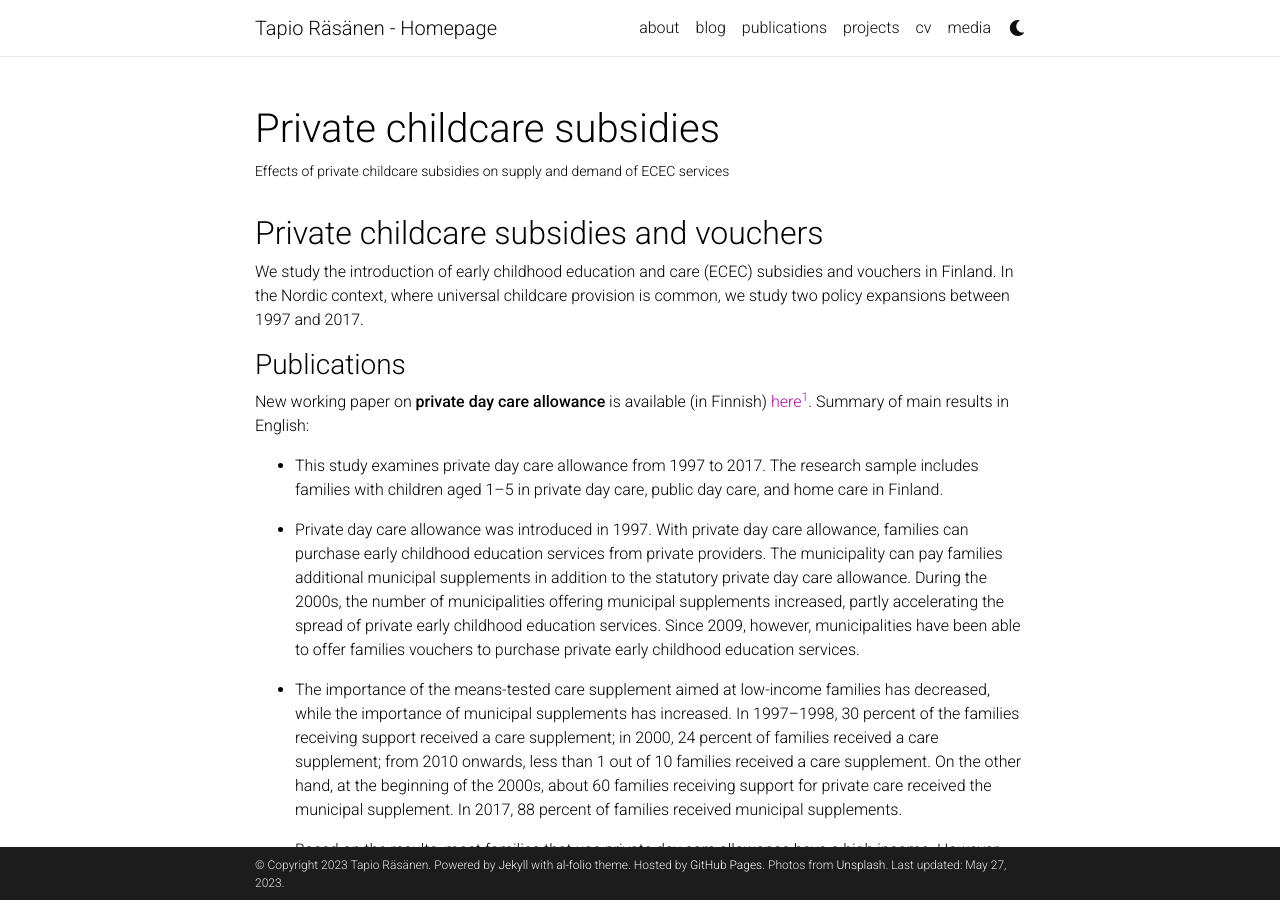
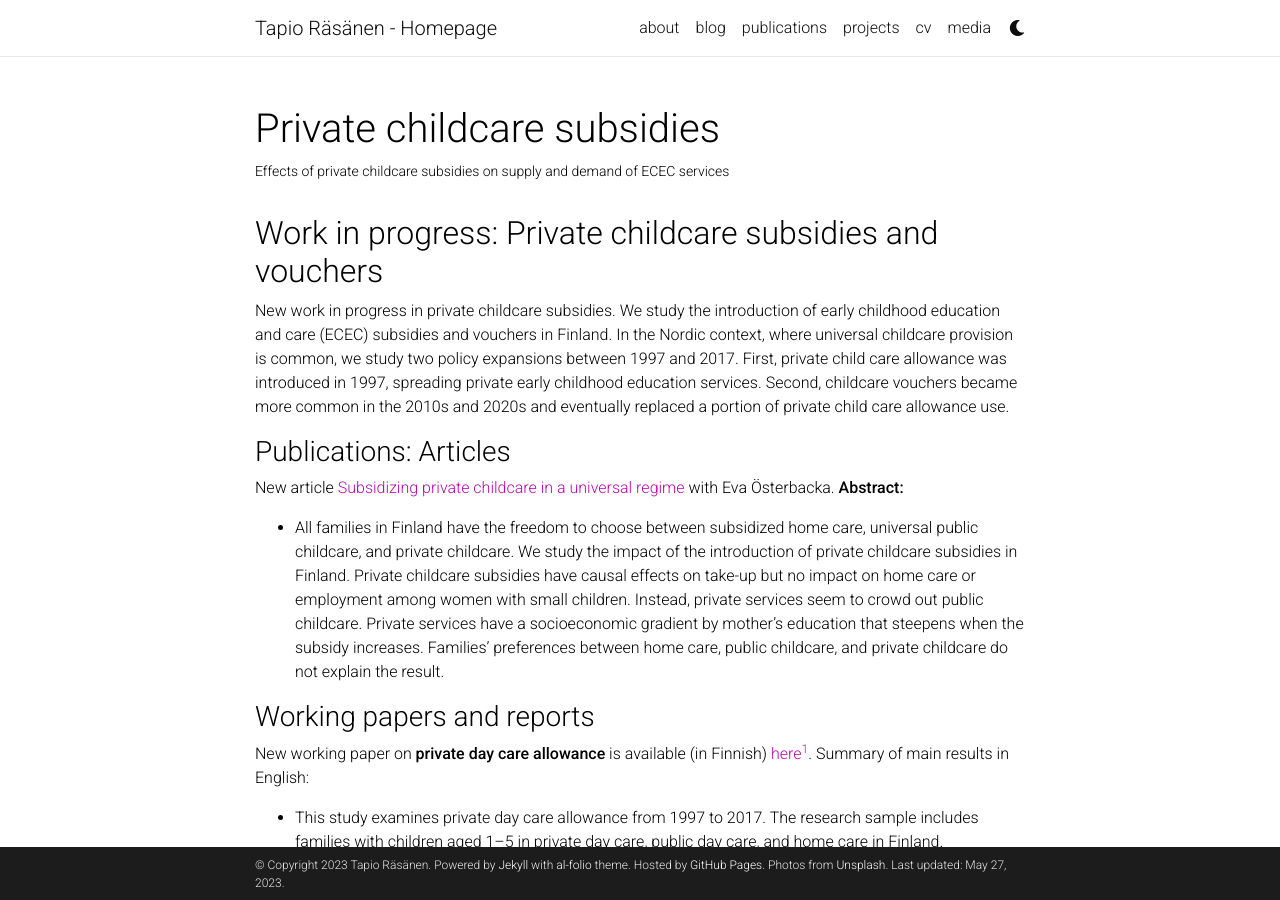
Before and after one commit to RasanenTapio/RasanenTapio.github.io, a Jekyll site: the page built from _projects/5_project.md, in a window 1280 px wide and 900 px high. Built offline with Jekyll 4.4.1, drawn with Linux system fonts in a browser that asks for light colours; comment, search, counter and statistics services are not loaded; a style sheet for code colours, icons or effects is not loaded.

Commit message:
Updated work in progress
Updated work in progress and links

```diff
--- a/_bibliography/papers.bib
+++ b/_bibliography/papers.bib
@@ -6,6 +6,8 @@
 	copyright = {All rights reserved},
 	isbn = {978-952-284-154-4},
 	url = {https://helda.helsinki.fi/handle/10138/353434},
+	html = {https://helda.helsinki.fi/handle/10138/353434},
+	blog = {https://tutkimusblogi.kela.fi/arkisto/6385},
 	abstract = {Tässä tutkimuksessa tarkastellaan yksityisen hoidon tuen kehitystä tukimuodon käyttöön-otosta vuonna 1997 vuoteen 2017. Tutkimusaineiston muodostavat 1–5-vuotiaiden lasten perheet, joiden kaikki lapset ovat siirtyneet kodin ulkopuoliseen hoitoon, joko kunnalliseen tai yksityiseen varhaiskasvatukseen. Tutkimuksessa selvitetään millaiset perheet käyttävät yksityisen hoidon tukea sekä yksityisen hoidon tuella hankittujen yksityisten varhaiskasvatuspalveluiden hintaa perheille. Lisäksi tutkimuksessa arvioidaan yksityisen hoidon tuelle hallituksen esityksessä HE 208/1996 asetettujen tavoitteiden toteutumista.
 Yksityisen hoidon tuki otettiin käyttöön vuonna 1997. Yksityisen hoidon tuella perheet voivat ostaa varhaiskasvatuspalveluita yksityisiltä palveluntuottajilta. Kunta voi halutessaan maksaa perheille kuntalisää yksityisen hoidon tuen lakisääteisten osien, hoitorahan ja hoitolisän, li-säksi. 2000-luvun aikana kuntalisää tarjoavien kuntien lukumäärä kasvoi, mikä osittain no-peutti yksityisten varhaiskasvatuspalveluiden yleistymistä. Vuodesta 2009 lähtien kunnat ovat voineet tarjota perheille palveluseteliä yksityisten varhaiskasvatuspalveluiden ostamiseen.
 
--- a/_projects/5_project.md
+++ b/_projects/5_project.md
@@ -7,11 +7,17 @@ importance: 1
 category: family policies
 ---
 
-## Private childcare subsidies and vouchers
+## Work in progress: Private childcare subsidies and vouchers
 
-We study the introduction of early childhood education and care (ECEC) subsidies and vouchers in Finland. In the Nordic context, where universal childcare provision is common, we study two policy expansions between 1997 and 2017.
+New work in progress in private childcare subsidies. We study the introduction of early childhood education and care (ECEC) subsidies and vouchers in Finland. In the Nordic context, where universal childcare provision is common, we study two policy expansions between 1997 and 2017. First, private child care allowance was introduced in 1997, spreading private early childhood education services. Second, childcare vouchers became more common in the 2010s and 2020s and eventually replaced a portion of private child care allowance use.
 
-### Publications
+### Publications: Articles
+
+New article [Subsidizing private childcare in a universal regime](https://link.springer.com/article/10.1007/s11150-023-09657-7) with Eva Österbacka. **Abstract:**
+
+* All families in Finland have the freedom to choose between subsidized home care, universal public childcare, and private childcare. We study the impact of the introduction of private childcare subsidies in Finland. Private childcare subsidies have causal effects on take-up but no impact on home care or employment among women with small children. Instead, private services seem to crowd out public childcare. Private services have a socioeconomic gradient by mother’s education that steepens when the subsidy increases. Families’ preferences between home care, public childcare, and private childcare do not explain the result.
+
+### Working papers and reports
 
 New working paper on **private day care allowance** is available (in Finnish) [here](https://helda.helsinki.fi/handle/10138/353434)[^note]. Summary of main results in English:
 
```
